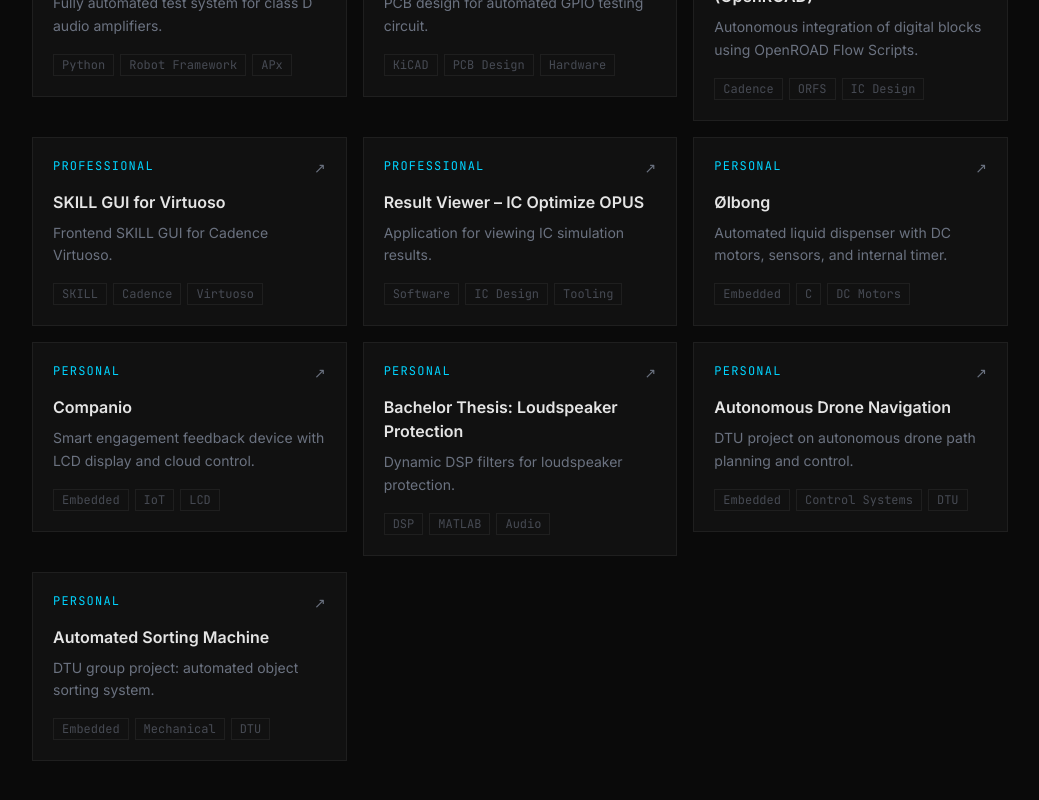
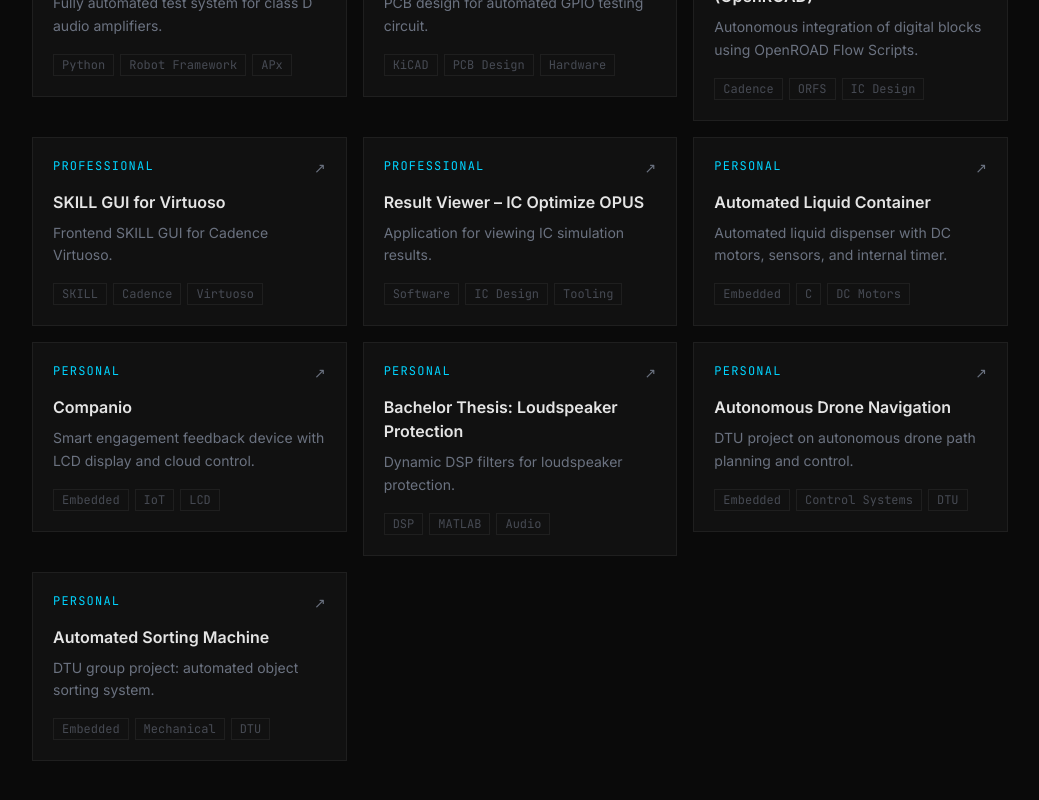
Before and after one commit to Mariusmainz/Mariusmainz.github.io, a Next.js app: page / in a window 1280 px wide. Shown: the part 2805-3605 px from the top of the page, without its empty margins (120-1159 px from the left). Built offline with nearby package versions, Linux system fonts and the light colour scheme.

Commit message:
content: rename Ølbong back to Automated Liquid Container

```diff
--- a/data/portfolio.ts
+++ b/data/portfolio.ts
@@ -166,7 +166,7 @@ export const projects: Project[] = [
   },
   {
     id: 'liquid-container',
-    title: 'Ølbong',
+    title: 'Automated Liquid Container',
     shortDescription: 'Automated liquid dispenser with DC motors, sensors, and internal timer.',
     tags: ['Embedded', 'C', 'DC Motors', 'Sensors', '3D Printing'],
     detail: 'Ølbong is an automated liquid dispenser built from scratch — designed, assembled, and programmed as a personal embedded systems project. It uses DC motors, a custom trigger mechanism, internal timer logic, and multiple sensors to automate dispensing. Featured in Politiken.',
```
